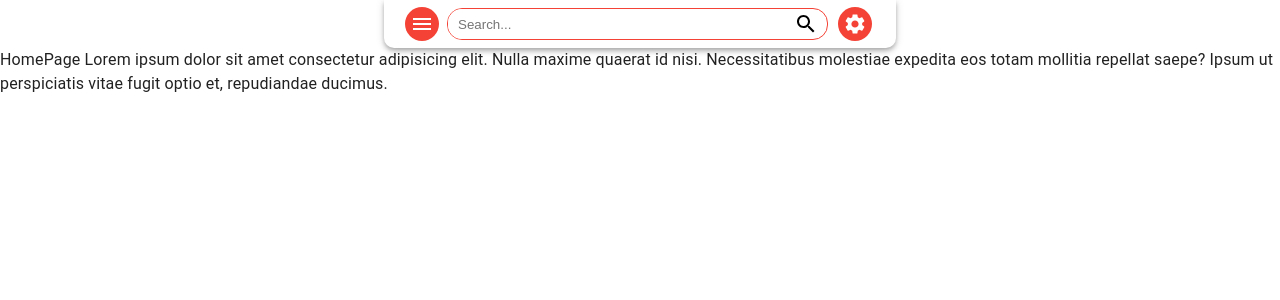
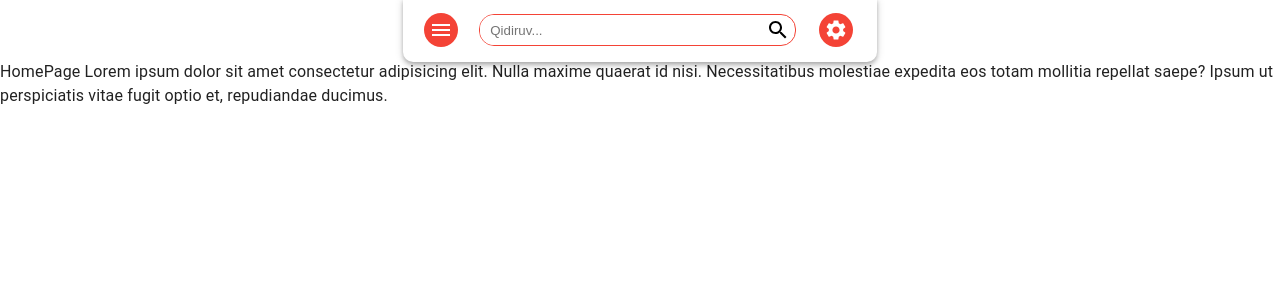
Before and after one commit to OtabekTohirovich/sharqiy-uz, a React (Vite) app: page / in a window 1280 px wide. Shown: the top 300 px of the page. Built offline with nearby package versions, Linux system fonts and the light colour scheme.

Commit message:
Chages drower menu

```diff
--- a/src/App.css
+++ b/src/App.css
@@ -1,6 +1,6 @@
-.css-hyum1k-MuiToolbar-root {
+/* .css-hyum1k-MuiToolbar-root {
     min-height: 48px !important;
-}
+} */
 
 input:focus {
     outline: none;
--- a/src/components/Header.tsx
+++ b/src/components/Header.tsx
@@ -11,16 +11,31 @@ import ListItemButton from "@mui/material/ListItemButton";
 import ListItemText from "@mui/material/ListItemText";
 import MenuIcon from "@mui/icons-material/Menu";
 import Toolbar from "@mui/material/Toolbar";
-import Typography from "@mui/material/Typography";
-import { Stack } from "@mui/material";
-import { Search, Settings } from "@mui/icons-material";
+import { Stack, Typography } from "@mui/material";
+import {
+  MonitorHeart,
+  Search,
+  Settings,
+  Watch,
+  Air,
+  Countertops,
+  Bolt,
+  VolunteerActivism,
+} from "@mui/icons-material";
 
 interface Props {
   window?: () => Window;
 }
 
-const drawerWidth = 240;
-const navItems = ["Home", "About", "Contact"];
+const drawerWidth = 260;
+const navItems = [
+  { icon: <MonitorHeart sx={{color: "#ffda00"}}/>, name: "Salomatlik" },
+  { icon: <Watch sx={{color: "#6ae46a"}}/>, name: "Soatlar" },
+  { icon: <Air sx={{color: "#2d5691"}} />, name: "Atirlar" },
+  { icon: <Countertops sx={{color: "#dd7673"}}/>, name: "Oshxona buyumlari" },
+  { icon: <Bolt sx={{color: "#ffda00"}} />, name: "Eliktronika" },
+  { icon: <VolunteerActivism sx={{color: "#ff0e0d"}} />, name: "Zargarlik buyumlari" },
+];
 
 export default function DrawerAppBar(props: Props) {
   const { window } = props;
@@ -31,73 +46,101 @@ export default function DrawerAppBar(props: Props) {
   };
 
   const drawer = (
-    <Box onClick={handleDrawerToggle} sx={{ textAlign: "center" }}>
-      <Typography variant="h6" sx={{ my: 1 }}>
-        MUI
-      </Typography>
+    <Stack onClick={handleDrawerToggle} sx={{ textAlign: "center", height: "100vh", position: 'relative' }}>
+      <img
+        src="https://sharqiy.uz/assets/logo.869dfcda.png"
+        alt="Logo"
+        width={"120px"}
+        height={"50px"}
+        style={{ objectFit: "cover", margin: " 6px 20px" }}
+      />
       <Divider />
       <List>
         {navItems.map((item) => (
-          <ListItem key={item} disablePadding>
-            <ListItemButton sx={{ textAlign: "center" }}>
-              <ListItemText primary={item} />
+          <ListItem key={item.name} disablePadding>
+            <ListItemButton sx={{ textAlign: "start" }}>
+              {item.icon}
+              <ListItemText style={{paddingLeft: "10px"}} primary={item.name} />
             </ListItemButton>
           </ListItem>
         ))}
+
       </List>
-    </Box>
+      <Typography sx={{position: 'absolute', bottom: 0, left: "15px", fontSize: '12px', fontWeight: "bold"}}>
+      <span style={{color:"#ff0e0d"}}>SHARQIY</span>.<span style={{color: "#6ae46a"}}>UZ</span> huquqlar himoyalangan
+      </Typography>
+    </Stack>
   );
 
   const container =
     window !== undefined ? () => window().document.body : undefined;
 
   return (
-    <Box sx={{ display: "flex", height: "6vh",  }}>
+    <Box sx={{ display: "flex", height: "7.5vh", alignItems: "center" }}>
       <CssBaseline />
       <AppBar
         component="nav"
         sx={{
           position: "relative",
-          width: { xs: "100%", sm: "60%", md: "50%", lg: "40%" },
+          width: { xs: "100%", sm: "60%", md: "50%", lg: "37%", xl: "27%" },
           marginX: "auto",
           bgcolor: "#fff",
           borderBottomRightRadius: "10px",
-          borderBottomLeftRadius: "10px"
+          borderBottomLeftRadius: "10px",
         }}
       >
-        <Toolbar >
+        <Toolbar>
           <IconButton
             color="inherit"
             aria-label="open drawer"
             edge="start"
             onClick={handleDrawerToggle}
-            sx={{ mr: 1, bgcolor: "#f44336" }}
+            sx={{
+              mr: 1,
+              bgcolor: "#f44336",
+              "&:hover": { bgcolor: "#f44336" },
+            }}
             size="small"
           >
             <MenuIcon />
           </IconButton>
           <Stack
-            direction={'row'}
-            sx={{border:" 1px solid #f44336", height: "32px", borderRadius: "15px", overflow: 'hidden', width: {xs: "300px", sm: "600px" } }}
+            direction={"row"}
+            sx={{
+              border: " 1px solid #f44336",
+              height: "32px",
+              borderRadius: "15px",
+              overflow: "hidden",
+              width: { xs: "300px", sm: "600px" },
+              margin: " 0 13px",
+            }}
           >
             <input
               type="text"
-              placeholder="Search..."
-              style={{border: "none", background: "#fff", padding: "0 10px", width: "90%"}}
+              placeholder="Qidiruv..."
+              style={{
+                border: "none",
+                background: "#fff",
+                padding: " 0 10px",
+                width: "90%",
+              }}
             />
-            <IconButton  size="small">
-              <Search  sx={{color: "black"}}/>
+            <IconButton size="small">
+              <Search sx={{ color: "black" }} />
             </IconButton>
           </Stack>
           <IconButton
-            sx={{ bgcolor: "#f44336", marginLeft: '10px', color: "#fff" }}
+            sx={{
+              bgcolor: "#f44336",
+              marginLeft: "10px",
+              color: "#fff",
+              "&:hover": { bgcolor: "#f44336" },
+            }}
             size="small"
-
           >
             <Settings />
           </IconButton>
         </Toolbar>
-
       </AppBar>
       <Box component="nav">
         <Drawer
--- a/src/index.css
+++ b/src/index.css
@@ -22,9 +22,9 @@ a {
   text-decoration: none;
   /* color: black; */
 }
-
+/*
 .active {
   color: #31c48d !important ;
   border-bottom: 2px solid;
   padding-bottom: 8px;
-}
+} */
```
